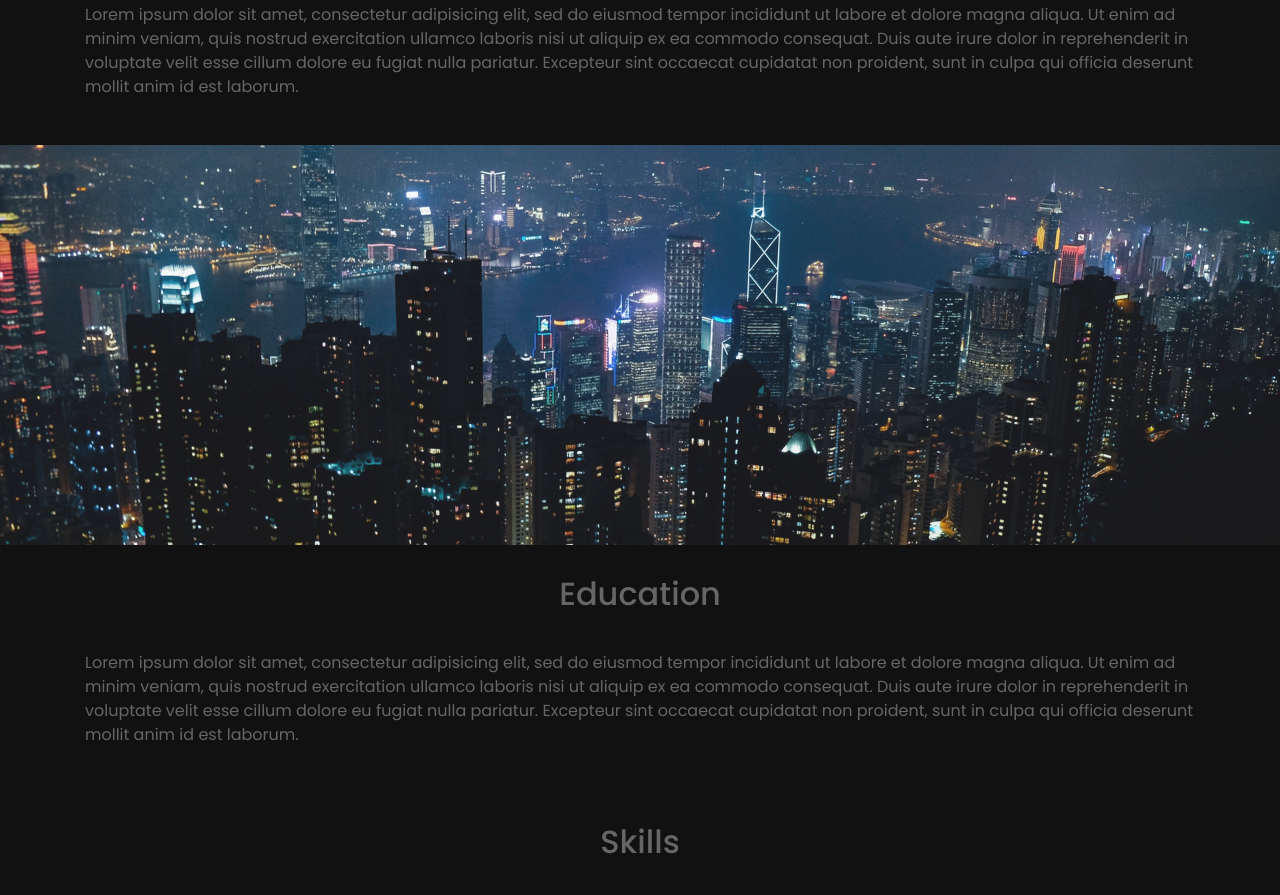
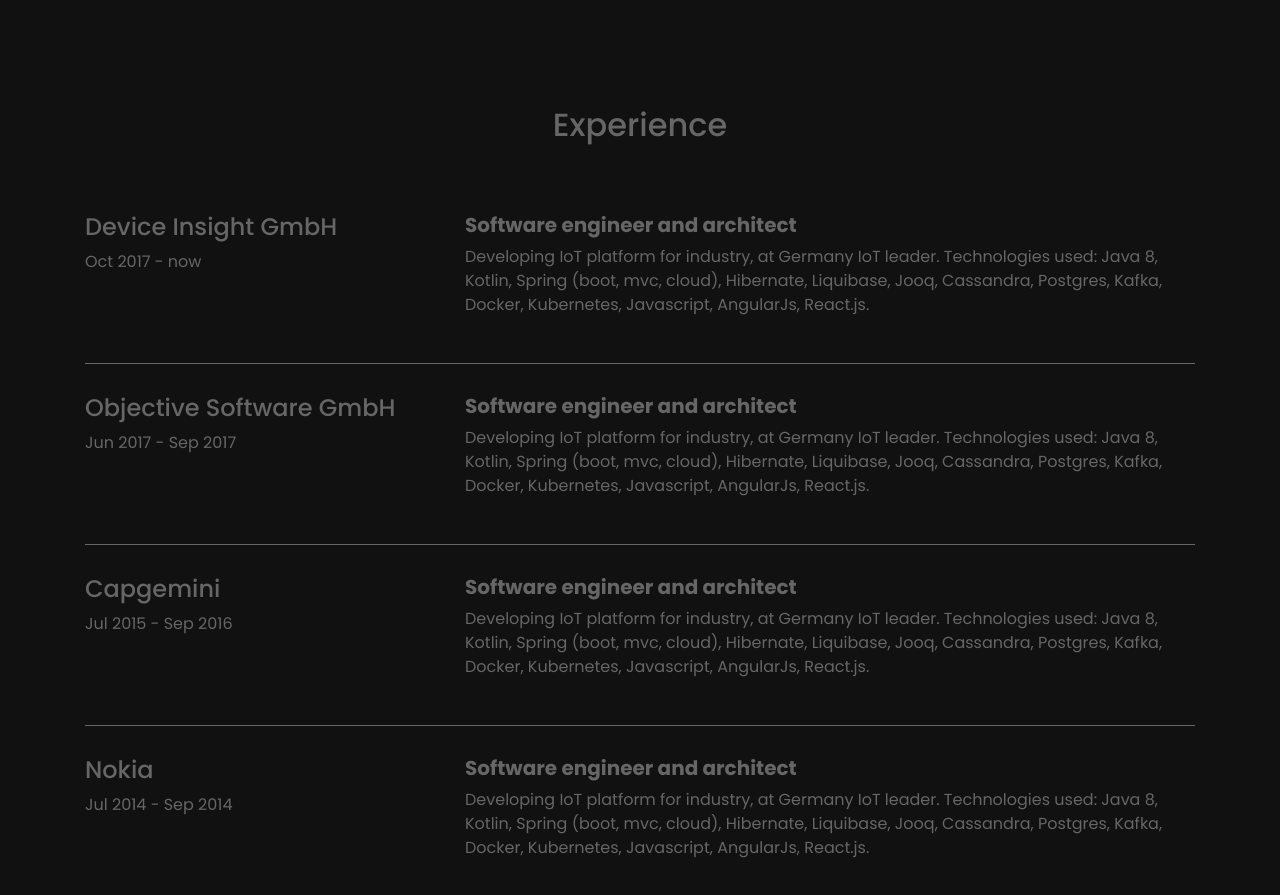
Before and after one commit to wojtre/cv-trefon, a website: page index.html in a window 1280 px wide. Shown: the part 1250-2145 px from the top of the page. Drawn offline with nearby package versions, Linux system fonts and the light colour scheme.

Commit message:
Add experience section

```diff
--- a/css/style.css
+++ b/css/style.css
@@ -2,7 +2,8 @@
   height: 100%;
   margin: 0;
   font-size: 16px;
-  font-family: Poppins
+  font-family: Poppins;
+  font-c
 
 }
 
@@ -19,11 +20,13 @@
   font-size: 20px;
 }
 
-hr {
+
+section hr {
   border-color: #666;
-  padding-top: 30px;
-  padding-bottom: 30px;
+  margin-bottom: 30px;
+  margin-top:30px;
 }
+
 
 .img1, .img2, .img3, .img4 {
   background-position: center;
@@ -72,12 +75,12 @@
   width: 60%;
 }
 section {
-  padding-top: 30px;
-  padding-bottom: 30px;
+  padding-top: 80px;
+  padding-bottom: 80px;
 }
 section h2 {
   text-align: center;
-  padding-bottom: 30px;
+  padding-bottom: 60px;
 }
 .dark-section {
   color: #666;
--- a/index.html
+++ b/index.html
@@ -55,25 +55,20 @@
     <div class="container">
       <h2>About</h2>
       <div class="row">
-        <div class="col-md-4"><h3>Who I am</h3>
-          Full stack software developer with a good knowledge of back-end. Currently working at Device Insight
-          GmbH in Munich in Internet of Things area. Big fan of sport (skiing, gym, cycling, badminton, climbing), machine learning and Hype Driven Development.
+        <div class="col-md-4">
+          <h3>Who I am</h3> Full stack software developer with a good knowledge of back-end. Currently working at Device Insight GmbH in Munich in Internet of Things area. Big fan of sport (skiing, gym, cycling, badminton, climbing), machine learning and modern web development.
         </div>
         <div class="col-md-4 text-center photo"><img src="../img/photo.jpg"></div>
         <div class="col-md-4">
           <h3>Info</h3>
           <p>
-            <strong>Name:</strong>
-            Wojciech Trefon
+            <strong>Name:</strong> Wojciech Trefon
             <br>
-            <strong>Age:</strong>
-            24
+            <strong>Age:</strong> 24
             <br>
-            <strong>City:</strong>
-            Munich
+            <strong>City:</strong> Munich
             <br>
-            <strong>Nationality:</strong>
-            Polish
+            <strong>Nationality:</strong> Polish
             <br>
 
           </p>
@@ -82,25 +77,64 @@
     </div>
   </section>
 
-
-  <section id="experience" class="dark-section">
+  <section id="experience" class="dark-section ">
     <div class="container">
       <h2>Experience</h2>
-      <p>Lorem ipsum dolor sit amet, consectetur adipisicing elit, sed do eiusmod tempor incididunt ut labore et dolore magna aliqua. Ut enim ad minim veniam, quis nostrud exercitation ullamco laboris nisi ut aliquip ex ea commodo consequat. Duis aute irure
-        dolor in reprehenderit in voluptate velit esse cillum dolore eu fugiat nulla pariatur. Excepteur sint occaecat cupidatat non proident, sunt in culpa qui officia deserunt mollit anim id est laborum.</p>
+      <div class="row">
+        <div class="col-md-4 name-date">
+          <h4>Device Insight GmbH</h4>
+          <p>Oct 2017 - now</p>
+        </div>
+        <div class="col-md-8 desciption">
+          <h5><strong>Software engineer and architect</strong></h5>
+          <p>Developing IoT platform for industry, at Germany IoT leader. Technologies used: Java 8, Kotlin, Spring (boot, mvc, cloud), Hibernate, Liquibase, Jooq, Cassandra, Postgres, Kafka, Docker, Kubernetes, Javascript, AngularJs, React.js.</p>
+        </div>
+      </div>
+      <hr>
+      <div class="row">
+        <div class="col-md-4 name-date">
+          <h4>Objective Software GmbH</h4>
+          <p>Jun 2017 - Sep 2017</p>
+        </div>
+        <div class="col-md-8 desciption">
+          <h5><strong>Software engineer and architect</strong></h5>
+          <p>Developing IoT platform for industry, at Germany IoT leader. Technologies used: Java 8, Kotlin, Spring (boot, mvc, cloud), Hibernate, Liquibase, Jooq, Cassandra, Postgres, Kafka, Docker, Kubernetes, Javascript, AngularJs, React.js.</p>
+        </div>
+      </div>
+      <hr>
+      <div class="row">
+        <div class="col-md-4 name-date">
+          <h4>Capgemini</h4>
+          <p>Jul 2015 - Sep 2016</p>
+        </div>
+        <div class="col-md-8 desciption">
+          <h5><strong>Software engineer and architect</strong></h5>
+          <p>Developing IoT platform for industry, at Germany IoT leader. Technologies used: Java 8, Kotlin, Spring (boot, mvc, cloud), Hibernate, Liquibase, Jooq, Cassandra, Postgres, Kafka, Docker, Kubernetes, Javascript, AngularJs, React.js.</p>
+        </div>
+      </div>
+      <hr>
+      <div class="row">
+        <div class="col-md-4 name-date">
+          <h4>Nokia</h4>
+          <p>Jul 2014 - Sep 2014</p>
+        </div>
+        <div class="col-md-8 desciption">
+          <h5><strong>Software engineer and architect</strong></h5>
+          <p>Developing IoT platform for industry, at Germany IoT leader. Technologies used: Java 8, Kotlin, Spring (boot, mvc, cloud), Hibernate, Liquibase, Jooq, Cassandra, Postgres, Kafka, Docker, Kubernetes, Javascript, AngularJs, React.js.</p>
+        </div>
+      </div>
     </div>
   </section>
 
   <div class="img2">
   </div>
-  <section id="education" class="dark-section">
+  <section id="education" class="dark-section ">
     <div class="container">
       <h2>Education</h2>
       <p>Lorem ipsum dolor sit amet, consectetur adipisicing elit, sed do eiusmod tempor incididunt ut labore et dolore magna aliqua. Ut enim ad minim veniam, quis nostrud exercitation ullamco laboris nisi ut aliquip ex ea commodo consequat. Duis aute irure
         dolor in reprehenderit in voluptate velit esse cillum dolore eu fugiat nulla pariatur. Excepteur sint occaecat cupidatat non proident, sunt in culpa qui officia deserunt mollit anim id est laborum.</p>
     </div>
   </section>
-
 
   <section id="skills" class="dark-section">
     <div class="container">
```
